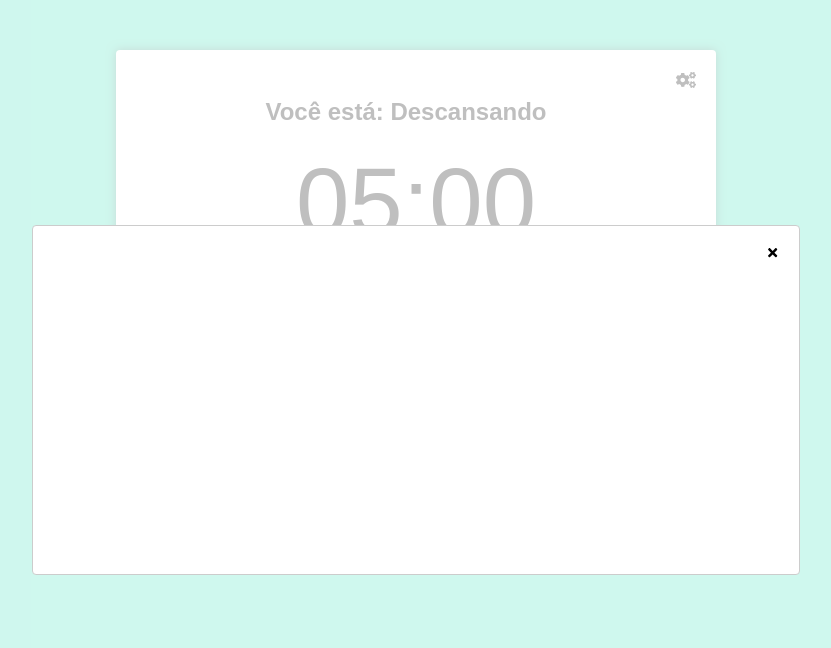
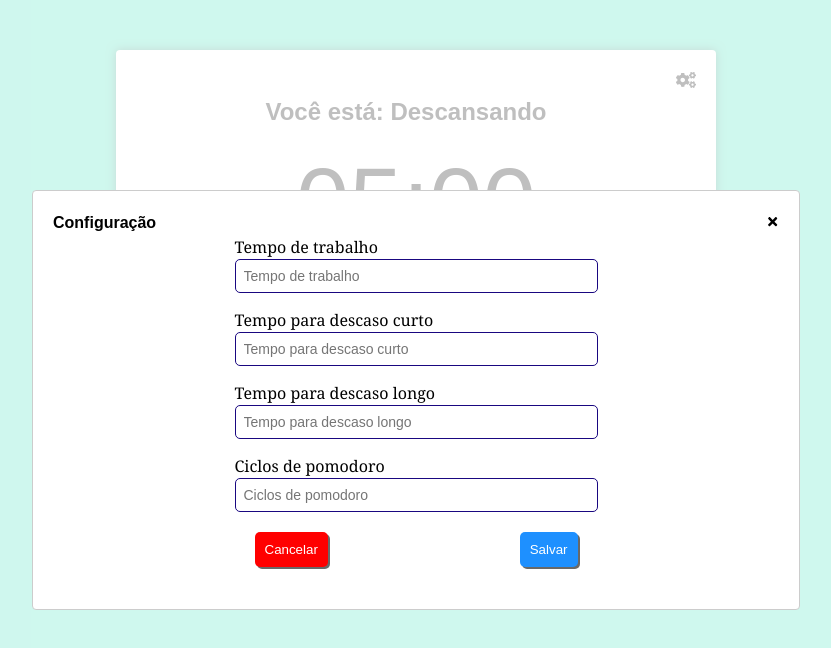
Before and after one commit to marcelopython/Pomodoro, a React (Create React App) app: page / in a window 1280 px wide. Both pictures are taken after a click on the button 910 px from the left and 82 px from the top of the page. Shown: the top 648 px of the page, without its empty margins (224-1055 px from the left). Built offline with nearby package versions, Linux system fonts and the light colour scheme.

Commit message:
trabalhando no dto

```diff
--- /dev/null
+++ b/src/Dto/ConfigurationDto.ts
@@ -0,0 +1,42 @@
+
+export default class ConfigurationDto{
+
+    constructor(
+        private _totalWork: HTMLInputElement,
+        private _shortRestTime: HTMLInputElement,
+        private _longRestTime: HTMLInputElement,
+        private _cyclePomodoro: HTMLInputElement
+    ){}
+
+    get totalWork(): string {
+        return this._totalWork.value;
+    }
+
+    set totalWork(totalWork: HTMLInputElement) {
+        this._totalWork = totalWork;
+    }
+
+    get shortRestTime(): number {
+        return this._shortRestTime;
+    }
+
+    set shortRestTime(shortRestTime: number) {
+        this._shortRestTime = shortRestTime;
+    }
+
+    get longRestTime(): number {
+        return this._longRestTime;
+    }
+
+    set longRestTime(longRestTime: number) {
+        this._longRestTime = longRestTime;
+    }
+
+    get cyclePomodoro(): number {
+        return this._cyclePomodoro;
+    }
+
+    set cyclePomodoro(cyclePomodoro: number) {
+        this._cyclePomodoro = cyclePomodoro;
+    }
+}
--- a/src/components/button.tsx
+++ b/src/components/button.tsx
@@ -1,4 +1,3 @@
-import { type } from 'os';
 import React from 'react';
 
 type Props = {
--- a/src/components/configuration-time.tsx
+++ b/src/components/configuration-time.tsx
@@ -1,18 +1,24 @@
-import React from 'react';
+import React, { ElementRef, SyntheticEvent } from 'react';
 import './configurationTime.css';
 import {ModalConfiguration} from './modal';
+import ConfigurationDto from '../Dto/ConfigurationDto'
 
-export default class ConfigurationTime extends React.Component{
+export const ConfigurationTime = (): JSX.Element =>{
 
-    constructor(props = false){
-        super(props);
+
+    const handleSubmitConfiguration = (event: React.ChangeEvent<HTMLInputElement[]>): void=>{
+        event.preventDefault()
+        let form = event.target;
+        if(!form)return;
+        console.dir(form)
+        // new ConfigurationDto(input.name);
+
+
     }
 
-    render(): JSX.Element{
-        return (
-            <div className="configuration">
-                <ModalConfiguration/>
-            </div>
-        )
-    }
+    return (
+        <div className="configuration">
+            <ModalConfiguration formEvent={handleSubmitConfiguration}/>
+        </div>
+    )
 }
--- a/src/components/configurationTime.css
+++ b/src/components/configurationTime.css
@@ -8,3 +8,74 @@
     margin:0 0;
     padding: 0 0;
 }
+
+.container-form{
+    width: 50%;
+    margin: 0 auto;
+}
+
+.label-control{
+    display: block;
+    font-family:Cambria, Cochin, Georgia, Times, 'Times New Roman', serif;
+    margin-top: 15px;
+}
+
+.form-control{
+    padding:8px;
+    font-size: 14px;
+    width: 100%;
+    border-radius: 5px;
+    border: 1px solid rgb(25, 7, 128);
+}
+
+.form-control:active{
+    border: 1px solid rgb(199, 196, 23);
+}
+
+.contanier-btn{
+    display: flex;
+    justify-content: space-between;
+    padding: 15px;
+}
+
+.btn{
+    padding: 10px;
+    margin: 5px;
+    border: 0;
+    box-shadow: dimgrey 2px 2px;
+    border-radius: 5px;
+    color: #ffffff;
+    cursor: pointer;
+}
+
+.btn-blue{
+    background-color: dodgerblue;
+}
+
+.btn-danger{
+    background-color: red;
+}
+
+@media  only screen and (max-width: 714px){
+    .container-form{
+        width: 100%;
+        margin: 0 auto;
+    }
+}
+
+@media  only screen and (max-width: 300px){
+    .btn{
+        width: 100%;
+        display: block;
+    }
+    .contanier-btn{
+        padding: 15px;
+        display: inline;
+    }
+}
+
+.modal-header{
+    width: 100%;
+    align-content: space-between;
+    justify-content: space-between;
+}
--- a/src/components/css/modal.css
+++ b/src/components/css/modal.css
@@ -1,3 +1,4 @@
+
 .modal-header{
     display: flex;
     float: right;
--- /dev/null
+++ b/src/components/input.tsx
@@ -0,0 +1,16 @@
+import React from 'react'
+
+type Args = {
+    name:string,
+    idInput:string,
+    title:string
+}
+
+export const Input = (args: Args): JSX.Element=>{
+    return (
+        <div className="form-group">
+            <label htmlFor={args.idInput} className="label-control">{args.title}</label>
+            <input type="number" name={args.name} id={args.idInput} className="form-control" placeholder={args.title} />
+        </div>
+    );
+}
--- a/src/components/modal.tsx
+++ b/src/components/modal.tsx
@@ -1,7 +1,9 @@
 import React from 'react';
 import Modal from 'react-modal';
-import {FaCogs, FaTimes} from "react-icons/fa";
+import { FaCogs, FaTimes } from "react-icons/fa";
 import './css/modal.css';
+import { Input } from './input';
+import { Button } from './button'
 
 const customStyles = {
     content: {
@@ -11,42 +13,56 @@ const customStyles = {
         bottom: 'auto',
         marginRight: '-50%',
         transform: 'translate(-50%, -50%)',
-        height: '350px',
-        width:'60%'
+        height: '420px',
+        width: '60%',
     }
 };
-
 Modal.setAppElement('#root')
 
-export function ModalConfiguration(): JSX.Element {
+type Props = {
+    formEvent:Function
+}
+
+
+export function ModalConfiguration(props: Props): JSX.Element {
 
     const [modalIsOpen, setIsOpen] = React.useState(false);
     function openModal() {
         setIsOpen(true);
     }
 
-    function afterOpenModal() {
-    }
+    function afterOpenModal() { }
 
     function closeModal() {
         setIsOpen(false);
     }
 
     return (
-        <div>
-            <button onClick={openModal}><FaCogs/></button>
+        <div className="modal-content">
+            <button onClick={openModal}><FaCogs /></button>
             <Modal
                 isOpen={modalIsOpen}
                 onAfterOpen={afterOpenModal}
                 onRequestClose={closeModal}
                 style={customStyles}
-                contentLabel="Example Modal"
             >
                 <div className="modal-header">
-                    <button onClick={closeModal} className="close-modal"><FaTimes/></button>
+                    <h4>Configuração</h4>
+                    <button onClick={closeModal} className="close-modal"><FaTimes /></button>
                 </div>
                 <div className="modal-body">
-
+                    <div className="container-form">
+                        <form id="form-configuration" onSubmit={(event)=>props.formEvent(event)}>
+                            <Input name="total-work" idInput="total-work" title="Tempo de trabalho" />
+                            <Input name="short-rest-time" idInput="short-rest-time" title="Tempo para descaso curto" />
+                            <Input name="long-rest-time" idInput="long-rest-time" title="Tempo para descaso longo" />
+                            <Input name="cycle-pomodoro" idInput="cycle-pomodoro" title="Ciclos de pomodoro" />
+                            <div className="contanier-btn">
+                                <Button text="Cancelar" onclick={closeModal} className="btn btn-danger" />
+                                <button className="btn btn-blue">Salvar</button>
+                            </div>
+                        </form>
+                    </div>
                 </div>
             </Modal>
         </div>
--- a/src/components/pomodoro-timer.tsx
+++ b/src/components/pomodoro-timer.tsx
@@ -3,11 +3,13 @@ import { useInterval } from '../hooks/use-interval'
 import { secoundsToTime } from '../utils/seconds-to-time';
 import { Button } from './button';
 import { Timer } from './timer';
-import ConfigurationTime from './configuration-time'
+import { ConfigurationTime } from './configuration-time';
+
 const bellStart = require('../sounds/bell-start.mp3');
 const bellFinish = require('../sounds/bell-finish.mp3');
 const audioStartWorking = new Audio(bellStart.default);
 const audioFinishWorking = new Audio(bellFinish.default);
+
 interface Props {
     pomodoroTime: number;
     shortRestTime: number;
```
Also changed, not shown: src/Repository/ConfigurationTimeRespository.ts (added, +19 -0 lines), src/Repository/Contracts/ConfigurationTimeContract.ts (added, +14 -0 lines), 1 other file (tests, documents, lock files or other folders).
